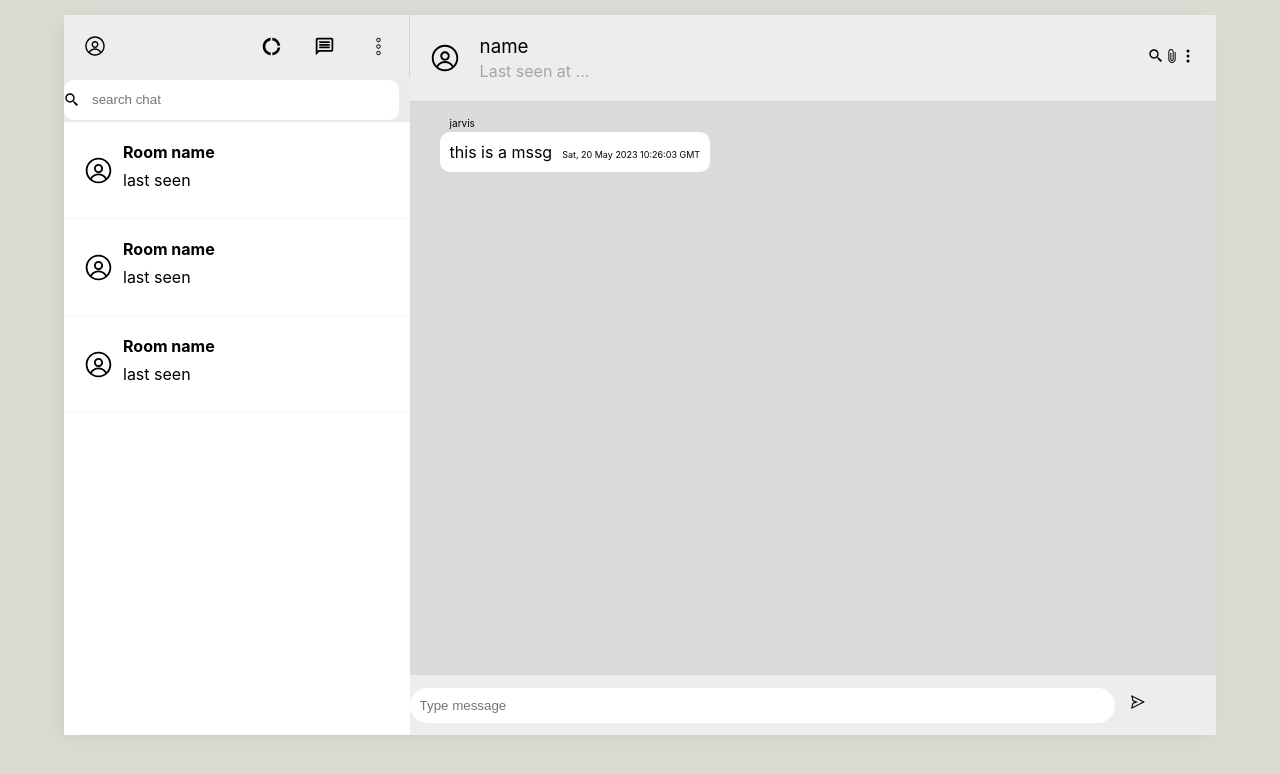
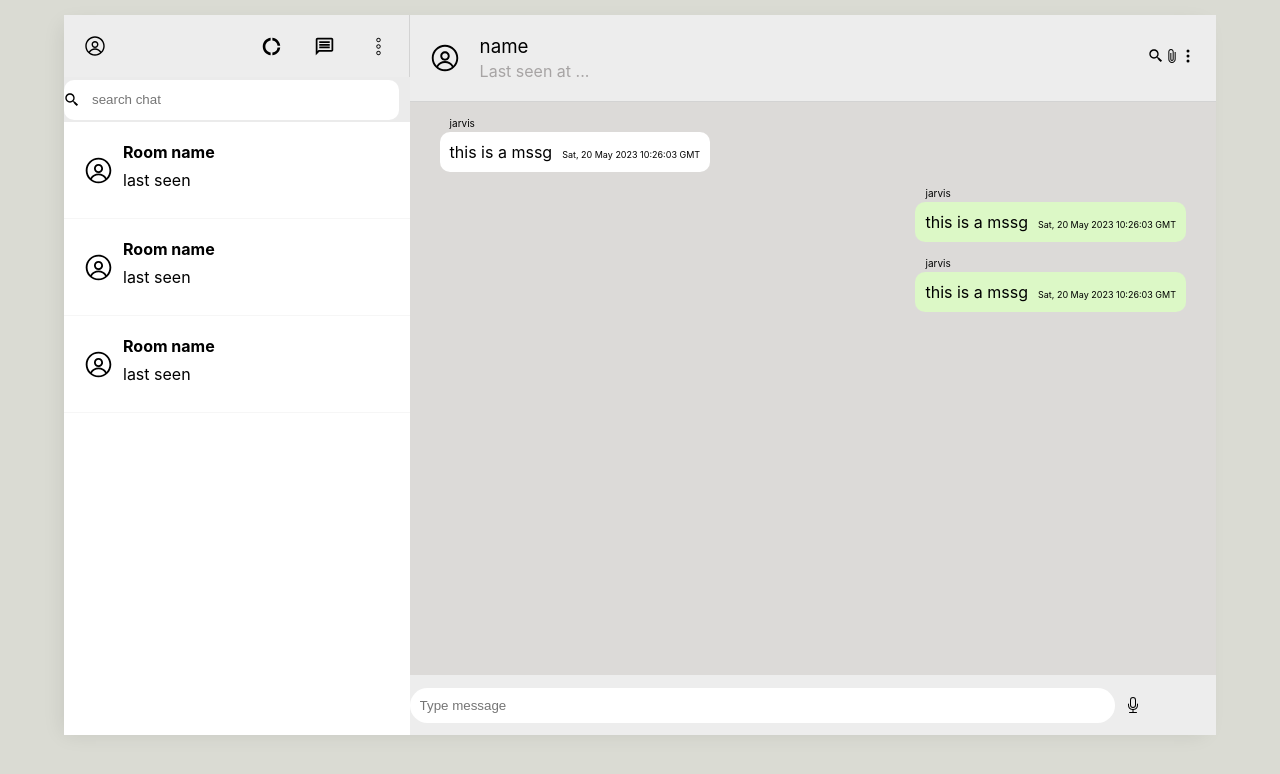
Before and after one commit to sourav2342/chatapp-mern, a React (Create React App) app: page / in a window 1280 px wide. Shown: the top 774 px of the page. Built offline with nearby package versions, Linux system fonts and the light colour scheme.

Commit message:
Add files via upload

```diff
--- a/src/Chat.css
+++ b/src/Chat.css
@@ -54,6 +54,11 @@
     margin-bottom: 30px ;
 }
 
+.recieved_msg{
+    margin-left: auto;
+    background-color: #dcf8c6;
+}
+
 .chat_time{
     margin-left: 10px;
     font-size: xx-small;
@@ -74,8 +79,24 @@
 }
 
 .chat_footer > form {
-    width: 100%;
+    display: flex;
+
+    flex:1;
+    align-items: center;
 }
+
+.chat_footer > form > button{
+    display: none;
+}
+
+.mic{
+   margin-left: 10px;
+}
+
+.mic:hover{
+    color: #a7a4a4;
+}
+
 .type_text{
 
     width: 85%;
@@ -83,12 +104,8 @@
     padding: 10px;
     border: none;
 }
-.send_button {
+.submit {
 
-    margin-left: 15px;
+    padding: 10px;
+    color: gray;
 }
-
-.send_button:hover{
-    border-radius: 50%;
-    background-color: #a7a4a4;
-}
--- a/src/Chat.js
+++ b/src/Chat.js
@@ -12,7 +12,7 @@ import {BsThreeDotsVertical} from "react-icons/bs";
 
 import {BiSearchAlt2} from "react-icons/bi";
 
-import {AiOutlineSend} from "react-icons/ai";
+import {BsMic} from "react-icons/bs";
 
 
 function Chat(){
@@ -33,12 +33,35 @@ function Chat(){
                 </div>
 
             </div>
-            <ChatComponent />
+            <div className="chat_body">
+                <p className="chat_msg">
+                <span className="chat_name">jarvis</span>
+                    this is a mssg
+                <span className="chat_time">{new Date().toUTCString()}</span>
+                </p>
+
+                <p className="chat_msg recieved_msg">
+                <span className="chat_name">jarvis</span>
+                    this is a mssg
+                <span className="chat_time">{new Date().toUTCString()}</span>
+                </p>
+
+                <p className="chat_msg recieved_msg">
+                <span className="chat_name">jarvis</span>
+                    this is a mssg
+                <span className="chat_time">{new Date().toUTCString()}</span>
+                </p>
+            </div>
+
+
+
+
 
              <div className="chat_footer">
                 <form>
                 <input className="type_text" type='text' placeholder='Type message'/>
-                <AiOutlineSend  className="send_button"/>
+                <button type="submit"> Send a message</button>
+                <BsMic className="mic"/>
                 </form>
              </div>
         </div>
--- a/src/ChatComponent.js
+++ b/src/ChatComponent.js
@@ -2,15 +2,6 @@ import React from "react";
 
 function ChatComponent(){
 
- return(
-    <div className="chat_body">
-        <p className="chat_msg">
-              <span className="chat_name">jarvis</span>
-                    this is a mssg
-              <span className="chat_time">{new Date().toUTCString()}</span>
-        </p>
-    </div>
- ) ;
 
 }
 
```
